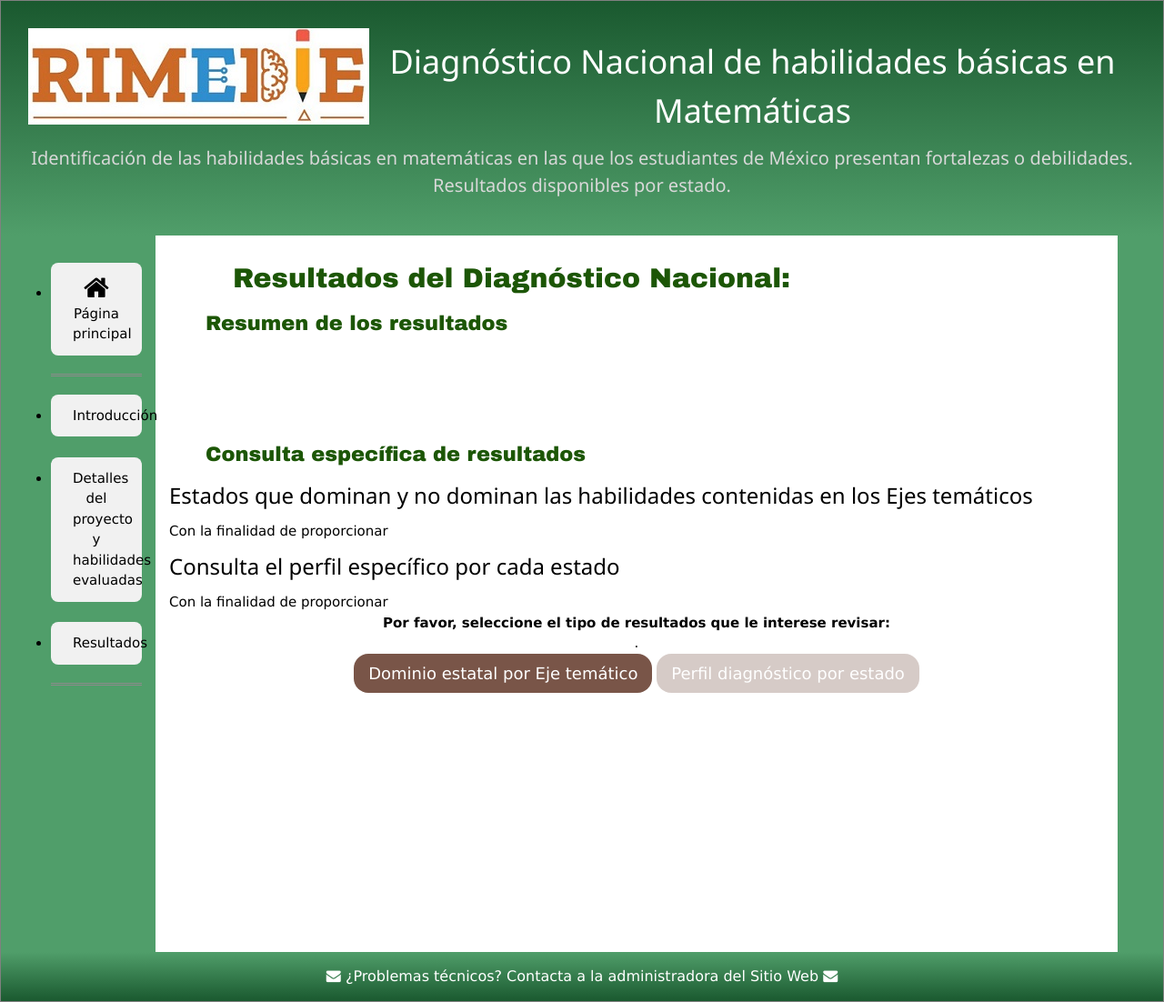
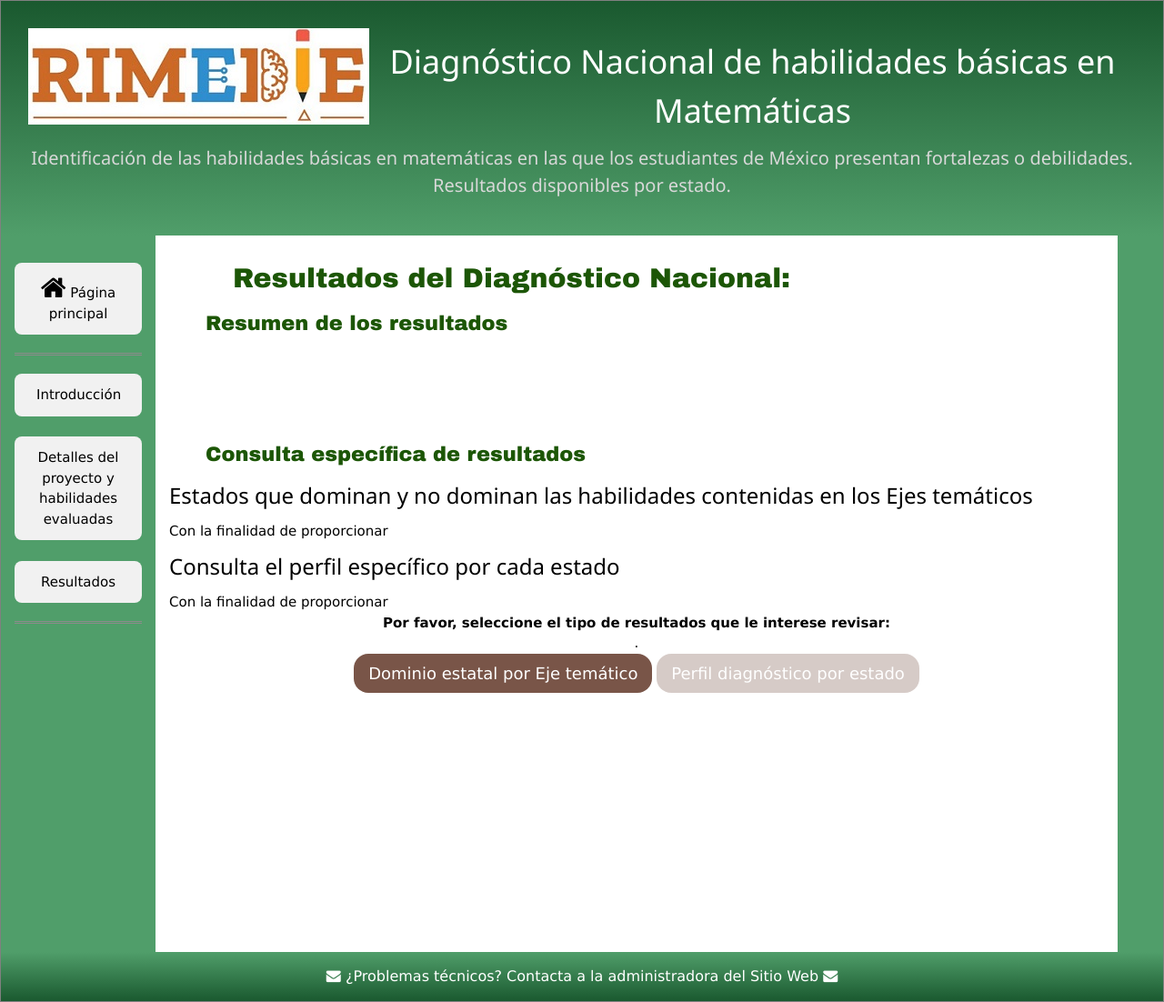
Before and after one commit to rimedie/rimedie.github.io, a Jekyll site: the page built from 1_InfoResultados.html, in a window 1280 px wide. Shown: the whole page at 91% size. Built offline with Jekyll 4.4.1, drawn with Linux system fonts in a browser that asks for light colours.

Commit message:
Update 1_Explorer.html

```diff
--- a/_layouts/1_Explorer.html
+++ b/_layouts/1_Explorer.html
@@ -105,6 +105,11 @@ nav {
     height: 300px;
 }
 nav ul {
+    list-style-type: none;	  display: block;
+    padding: 0;
+}
+
+ul {
   display: block;
   list-style-type: disc;
   margin-top: 1em;
@@ -113,7 +118,6 @@ nav ul {
   margin-right: 0;
   padding-left: 40px;
 }
-
 
 nav ul a {
     text-decoration: none;
```
